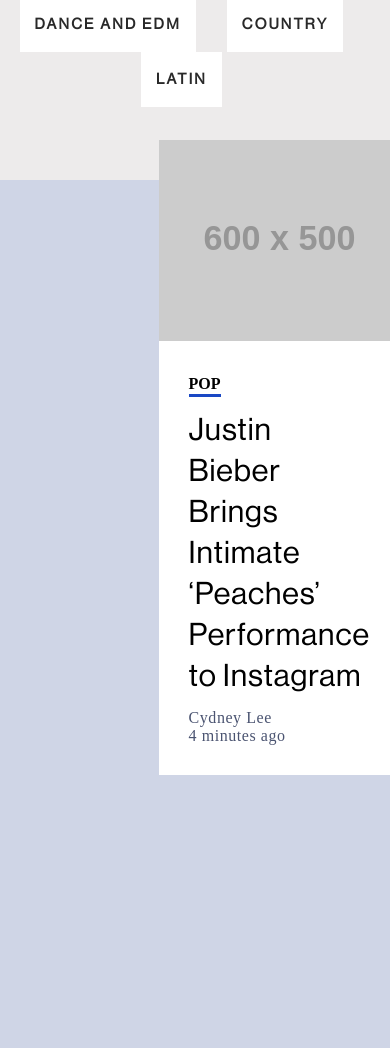
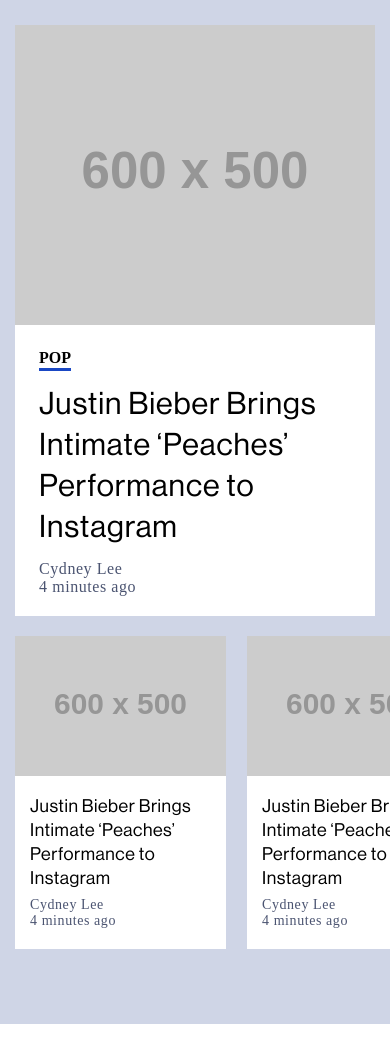
Before and after one commit to 00kaku/billboard, a website: page index.html in a window 390 px wide. Shown: the part 167-1215 px from the top of the page. After the commit the page ends 1191 px from the top, so only its background shows below. Drawn offline with Linux system fonts and the light colour scheme; placeholder pictures from the web are drawn by us.

Commit message:
Mobile style  update

```diff
--- a/styles.css
+++ b/styles.css
@@ -1,8 +1,8 @@
 /**
 * ############# Global Styles ###########################
 **/
-body{
-	margin:0px;
+body {
+	margin: 0px;
 }
 
 h1,
@@ -36,7 +36,7 @@
 .billboard__categories h2 {
 	margin-bottom: 17px;
 	text-align: center;
-	font: normal normal bold 37px/39px 'Neue Haas Grotesk Display Pro Bold';
+	font: normal normal bold 37px/39px "Neue Haas Grotesk Display Pro Bold";
 	letter-spacing: 0.74px;
 	color: #101119;
 	text-transform: capitalize;
@@ -53,6 +53,14 @@
 	text-transform: uppercase;
 }
 
+.billboard__categories-tab:first-child {
+	margin-left: 14px;
+}
+
+.billboard__categories-tab:last-child{
+	margin-right: 14px;
+}
+
 .billboard__categories-tab.active {
 	background-color: #101119;
 	color: #fff;
@@ -63,10 +71,32 @@
 }
 
 /** Media queries for breakpoints **/
-@media screen and (max-width: 1259px) and (min-width:1000px){
-	.billboard__categories  {
+@media screen and (max-width: 1259px)  {
+	.billboard__categories {
 		padding-bottom: 30px;
 		background-color: #cfd5e6;
+	}
+}
+
+@media screen and (max-width: 999px) {
+	.billboard__categories-tabs {
+		display: flex;
+		overflow: auto;
+		max-width: fit-content;
+		margin: auto;
+		-ms-overflow-style: none;
+		scrollbar-width: none;
+	}
+
+	.billboard__categories-tabs::-webkit-scrollbar {
+		display: none;
+	}
+
+	.billboard__categories-tab {
+		font: normal normal 900 13px/23px 'Neue Haas Grotesk Display Pro';
+		letter-spacing: 1.95px;
+		height: max-content;
+		white-space: nowrap;
 	}
 }
 
@@ -85,11 +115,20 @@
 }
 
 /** Media queries for breakpoints **/
-@media screen and (max-width: 1259px) and (min-width:1000px){
-	.billboard__posts{
+@media screen and (max-width: 1259px) {
+	.billboard__posts {
 		padding-top: 0px;
 	}
 }
+
+@media screen and (max-width: 999px) {
+	.billboard__posts {
+		display: grid;
+		overflow-x: auto;
+		grid-template-columns: repeat(4, 1fr);
+	}
+}
+
 /**
 * ######################### Featured post styles. ######################################
 **/
@@ -98,7 +137,7 @@
 	flex-direction: column;
 	max-width: 630px;
 	position: absolute;
-	left: 158.5px;
+	left: 10%;
 	top: -40px;
 }
 
@@ -139,11 +178,24 @@
 }
 
 /** Media queries for breakpoints **/
-@media screen and (max-width: 1259px) and (min-width:1000px){
+@media screen and (max-width: 1259px) and (min-width: 1000px) {
 	.billboard__post:first-child {
 		max-width: 457px;
 		left: 21px;
 		top: 0;
+	}
+}
+
+@media screen and (max-width: 999px) {
+	.billboard__post:first-child {
+		max-width: calc(100vw - 30px);
+		left: 15px;
+		top: 0;
+		position: sticky;
+		grid-column: 1 / -1;
+	}
+	.billboard__post:first-child .billboard__post-text {
+		margin: 20px 6px 20px 24px;
 	}
 }
 
@@ -154,8 +206,8 @@
 	background-color: #fff;
 	font-size: 14px;
 	letter-spacing: 0.54;
-	margin-right: 157px;
-	margin-left: 833.5px;
+	margin-right: 9%;
+	margin-left: calc(10% + 675px);
 	margin-bottom: 21px;
 	overflow: hidden;
 }
@@ -190,14 +242,38 @@
 }
 
 /** Media queries for breakpoints **/
-@media screen and (max-width: 1259px) and (min-width:1000px){
+@media screen and (min-width: 1259px) and (max-width: 1580px) {
+	.billboard__post:not(:first-child) {
+		margin-right: 3%;
+	}
+}
+@media screen and (max-width: 1259px) and (min-width: 1000px) {
 	.billboard__post:not(:first-child) {
 		margin-right: 20px;
 		margin-left: 500px;
 	}
 
 	.billboard__post:not(:first-child) .billboard__post-text p:last-child {
-		display: none	;
+		display: none;
+	}
+}
+
+@media screen and (max-width: 999px) {
+	.billboard__post:not(:first-child) {
+		margin: 0;
+		width: 211px;
+		max-width: 211px;
+		flex-direction: column;
+		margin-top: 20px;
+		margin-right: 6px;
+		margin-left: 15px;
 	}
 
+	.billboard__post:not(:first-child) img{
+		height: 140px;
+	}
+
+	.billboard__post:not(:first-child) .billboard__post-text {
+		margin: 18px 18px 20px 15px;
+	}
 }
```
